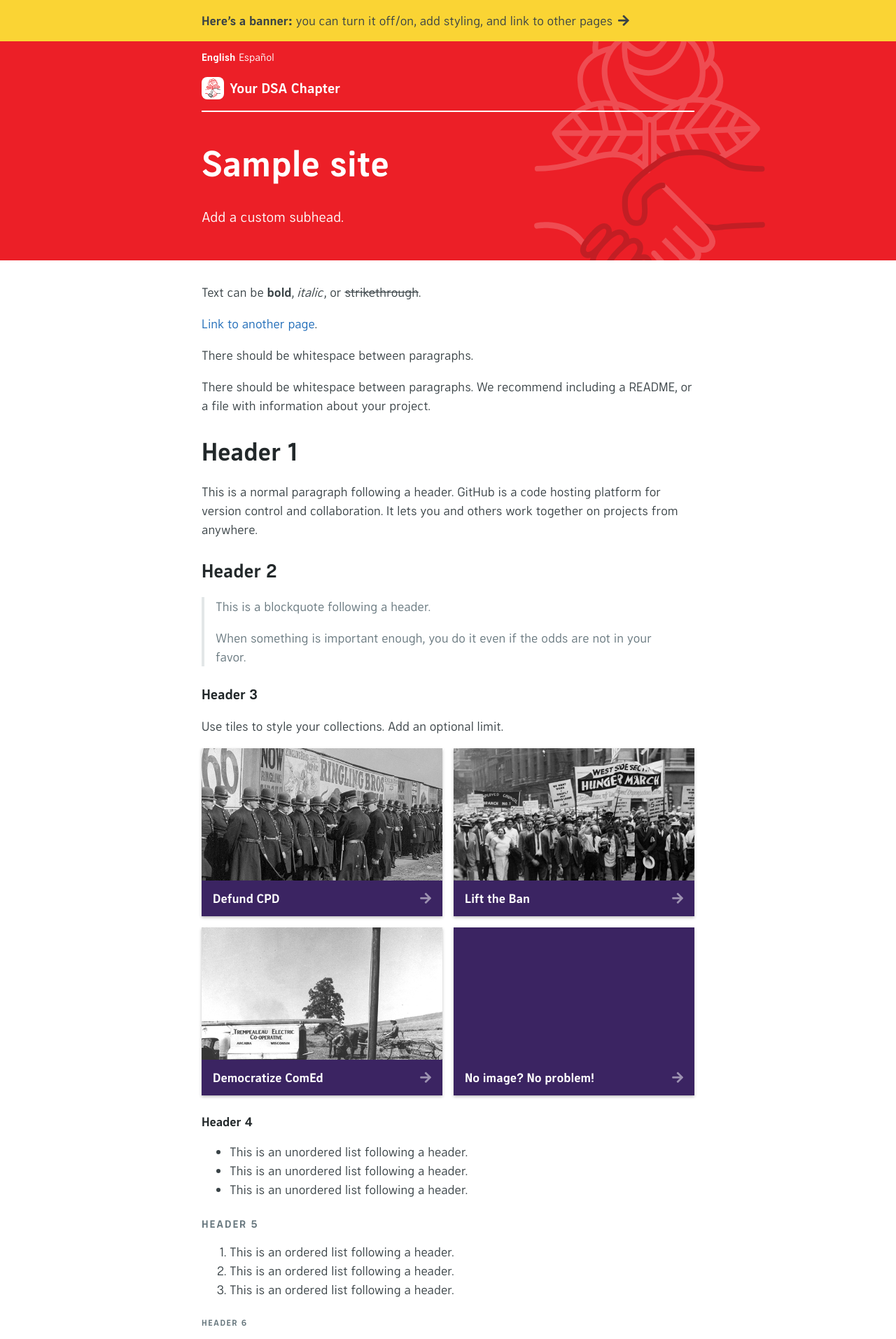
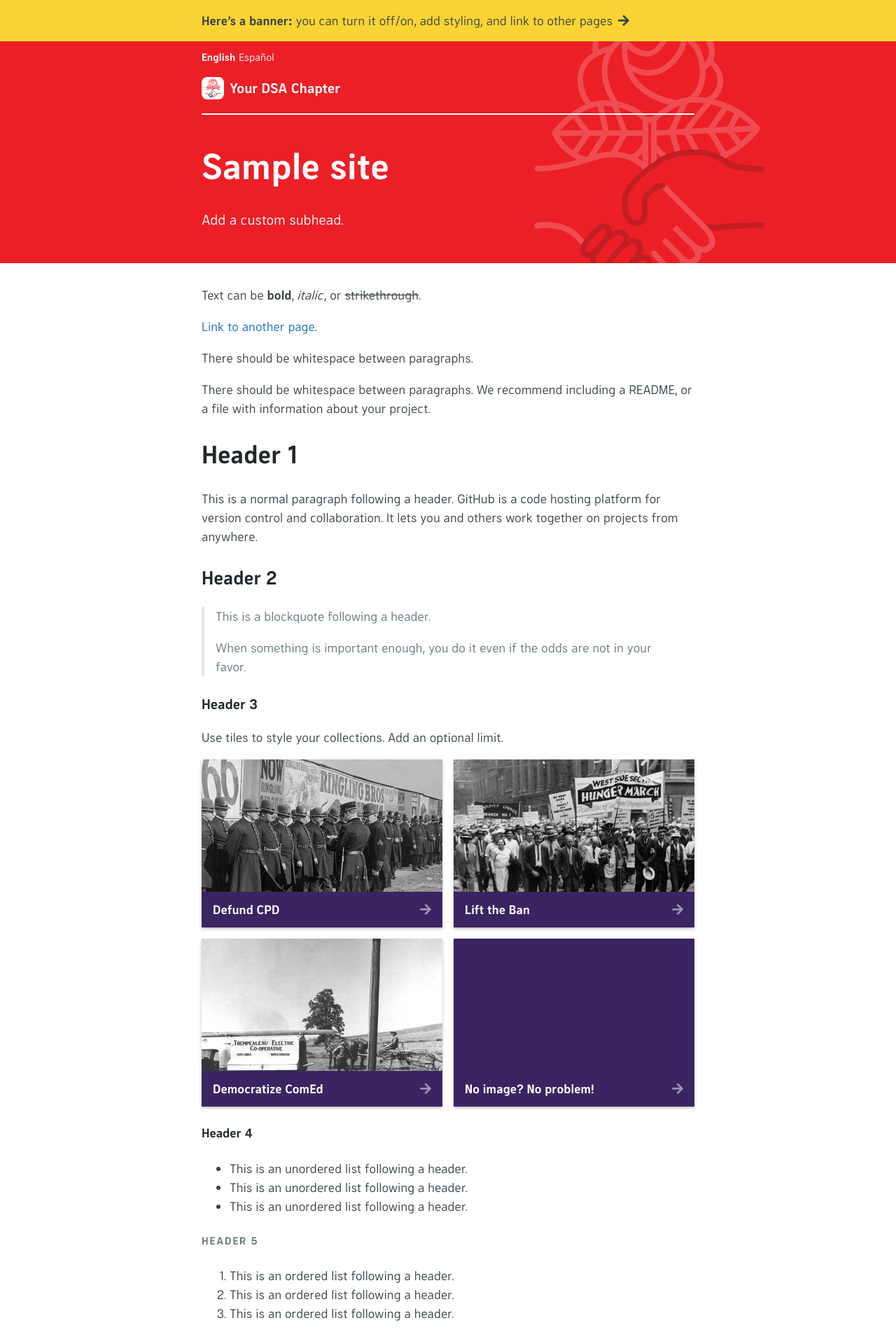
Before and after one commit to ChicagoDSA/haymarket, a Jekyll site: the page built from _homepage/en/index.md, in a window 1280 px wide. Shown: the top 1913 px of the page at 70% size. Built offline with Jekyll 4.4.1, drawn with Linux system fonts in a browser that asks for light colours; nearby versions of some CDN libraries; some web fonts are replaced; our own code applies the rules of GitHub Pages for plain Markdown files; library files that are not in the unit come from our copies; the repository's description, which GitHub fills in, is left out.

Commit message:
img, heading fixes

```diff
--- a/_sass/jekyll-theme-haymarket.scss
+++ b/_sass/jekyll-theme-haymarket.scss
@@ -69,7 +69,6 @@
 h5,
 h6 {
 	margin-top: 1.5rem;
-	margin-bottom: 1rem;
 	font-weight: bold;
 }
 
@@ -122,10 +121,6 @@
 
 p {
 	margin-bottom: 1em;
-
-	img {
-		max-width: 100%;
-	}
 }
 
 .btn,
@@ -446,6 +441,7 @@
 
 	p {
 		img {
+			display: block;
 			max-width: 100%;
 		}
 	}
```
